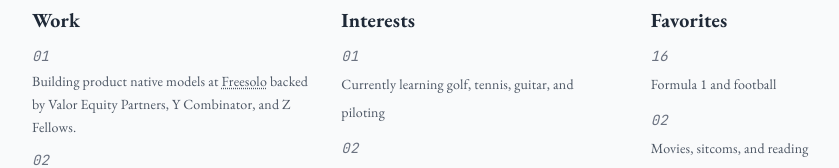
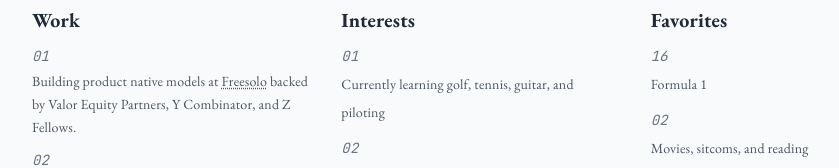
Before and after one commit to DavidBShan/WebsiteV2, a Next.js app: page / in a window 1280 px wide. Shown: the part 226-394 px from the top of the page, without its empty margins (160-999 px from the left). Built offline with nearby package versions, Linux system fonts and the light colour scheme.

Commit message:
feat: drop football from favorites entry

```diff
--- a/app/page.tsx
+++ b/app/page.tsx
@@ -354,7 +354,7 @@ export default function Home() {
                   >
                     16
                   </div>
-                  <p>Formula 1 and football</p>
+                  <p>Formula 1</p>
                 </li>
                 <li
                   className="text-sm leading-loose animate-fade-in delay-1300"
```
